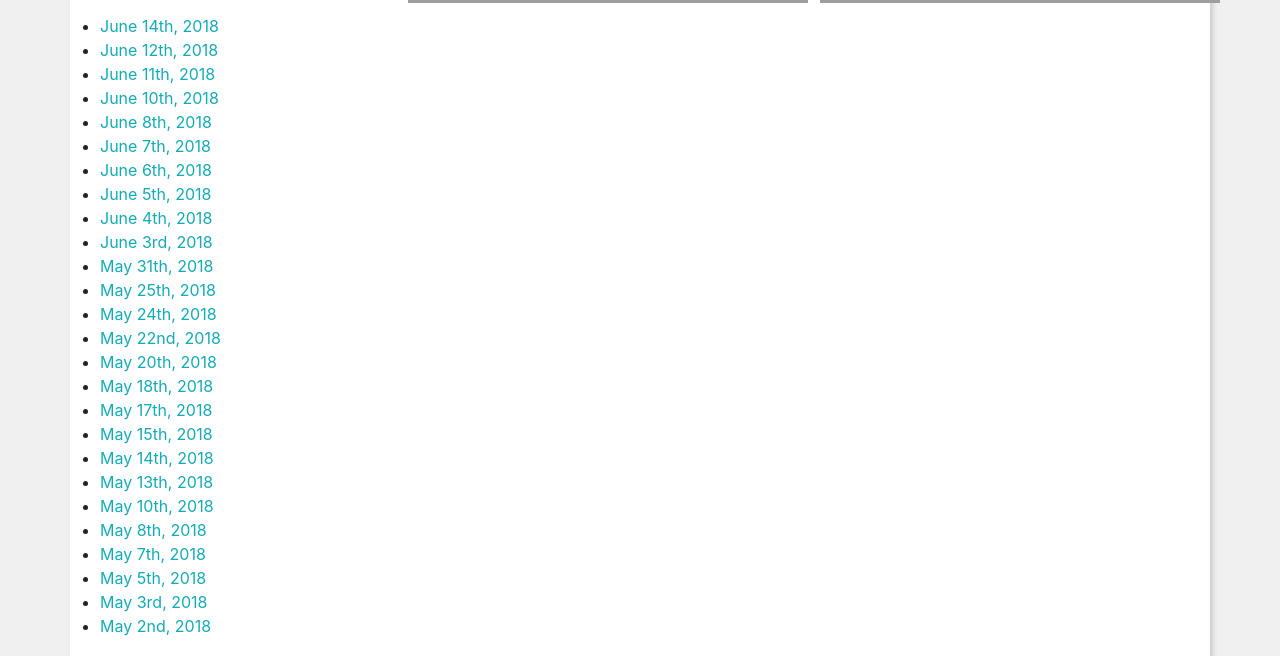
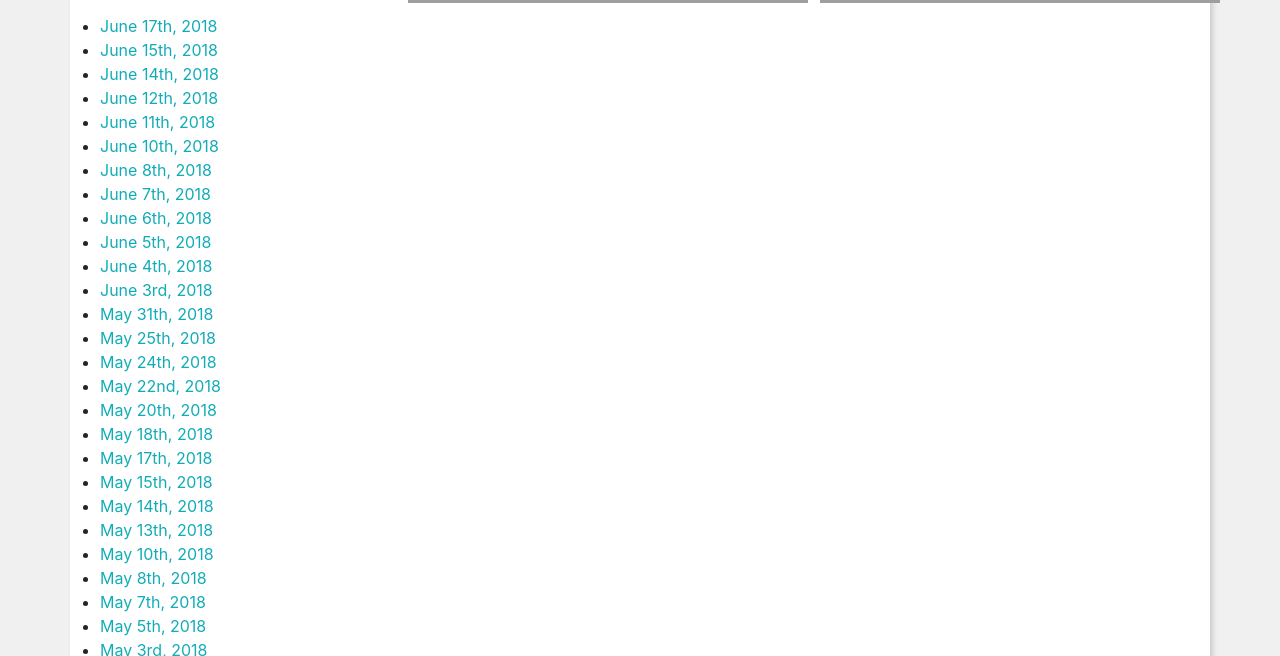
Before and after one commit to DeviCatOutlet/devicatoutlet.github.io, a Jekyll site: the page built from gratitudeboard.md, in a window 1280 px wide and 900 px high, scrolled down 1286 px, cut to the strip 244-900 px from the top of the window. Built offline with Jekyll 4.4.1, drawn with Linux system fonts in a browser that asks for light colours; nearby versions of some CDN libraries; our own code applies the rules of GitHub Pages for plain Markdown files.

```diff
--- a/gratitudeboard.md
+++ b/gratitudeboard.md
@@ -11,6 +11,8 @@
 
 ## Twitch Gratitude Board
 
+* [June 17th, 2018](https://twitter.com/DeviCatOutlet/status/1008162404901978113)
+* [June 15th, 2018](https://twitter.com/DeviCatOutlet/status/1007438676815736838)
 * [June 14th, 2018](https://twitter.com/DeviCatOutlet/status/1007072577074925568)
 * [June 12th, 2018](https://twitter.com/DeviCatOutlet/status/1006348455948836870)
 * [June 11th, 2018](https://twitter.com/DeviCatOutlet/status/1005994682923540480)
```
